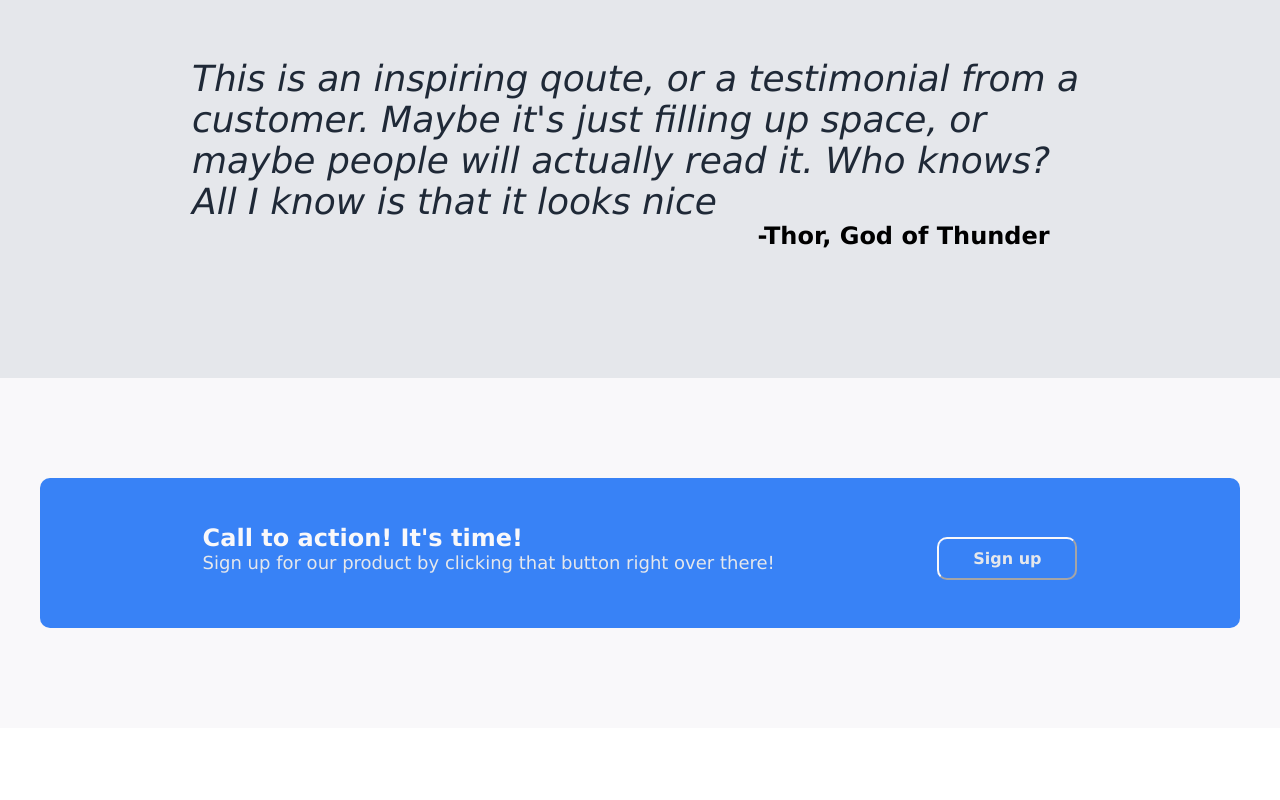
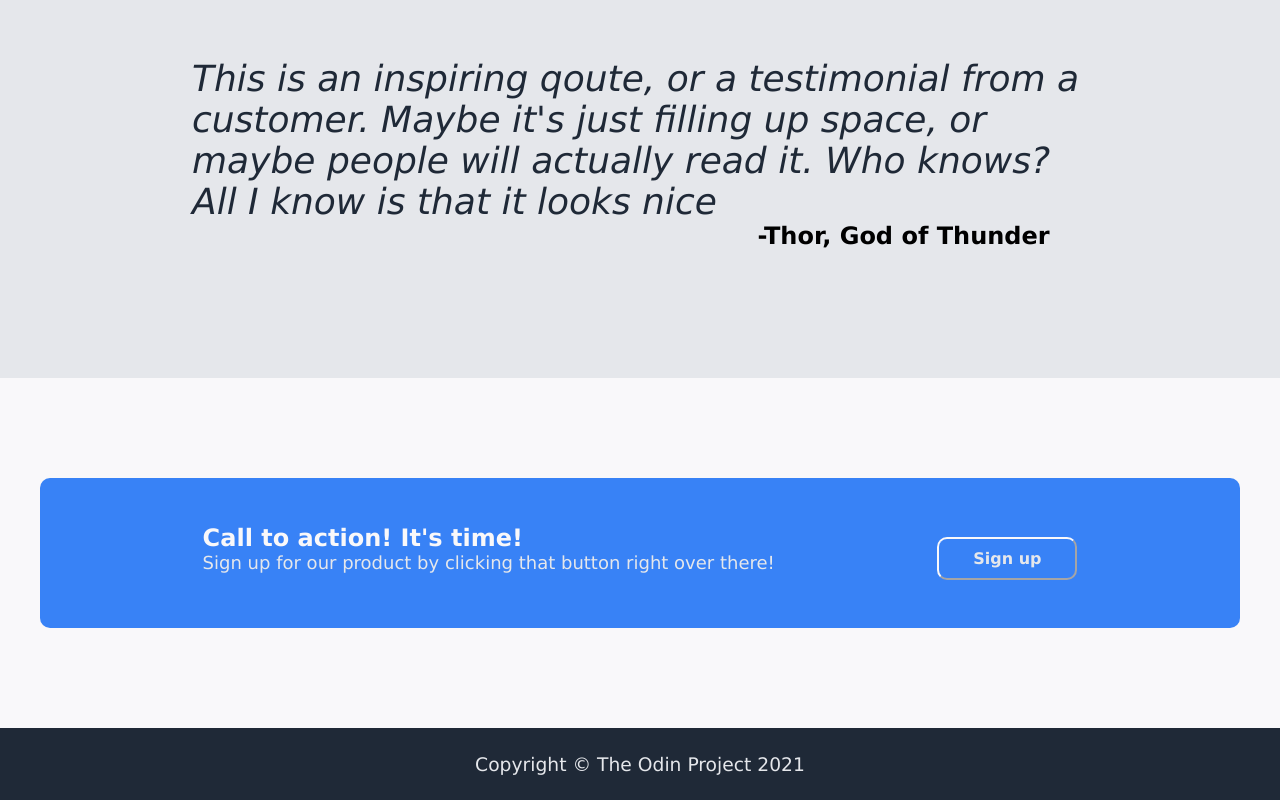
Before and after one commit to SumaitaSabaha/Homepage, a plain HTML site: page index.html in a window 1280 px wide. Shown: the part 1456-2256 px from the top of the page. Before the commit the page ends 2184 px from the top, so only its background shows below. Drawn offline with Linux system fonts and the light colour scheme.

Commit message:
Added footer

```diff
--- a/index.html
+++ b/index.html
@@ -66,5 +66,8 @@
             </div>
         </div>
     </div>
+    <div class="section-5">
+        <h3>Copyright © The Odin Project 2021 </h3>
+    </div>
 </body>
 </html>
--- a/style.css
+++ b/style.css
@@ -143,3 +143,13 @@ h2 {
     border-color: #F9F8FA;
     outline: none;
 }
+.section-5 {
+    background: #1F2937;
+}
+h3 {
+    color: #E5E7EB;
+    text-align: center;
+    font-weight: 200;
+    padding-top: 2%;
+    padding-bottom: 2%;
+}
```
